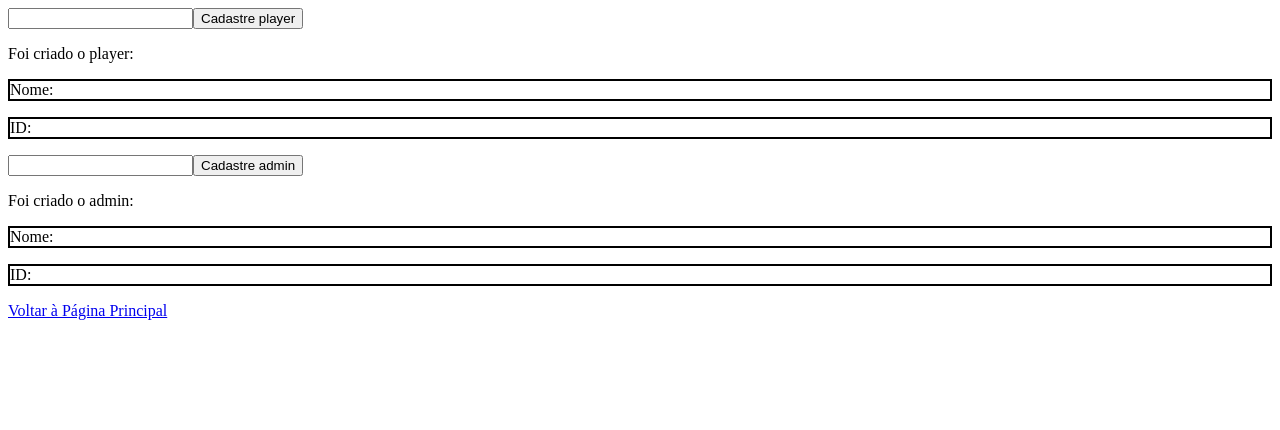
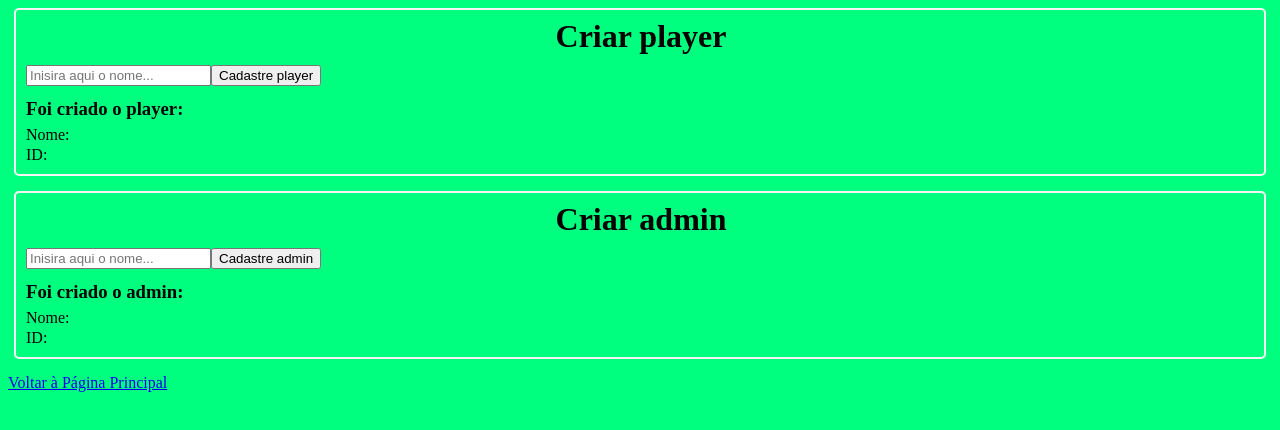
Before and after one commit to lfsmariz/saude-checker-ui, a React (Create React App) app: page /register in a window 1280 px wide. Shown: the top 430 px of the page. Built offline with nearby package versions, Linux system fonts and the light colour scheme.

Commit message:
Change css

```diff
--- a/src/App.css
+++ b/src/App.css
@@ -1,3 +1,27 @@
-.user {
-  border: 2px solid black;
+.divUser{
+  border-radius: 5px;
+  border: 2px solid whitesmoke;
+  padding-bottom: 10px;
+  padding-left: 10px;
+  padding-right: 8px;
+  margin: 6px;
+  margin-bottom: 15px;
 }
+
+.titleUser{
+  text-align: center;
+  margin: 0;
+  padding-top: 8px;
+  padding-bottom: 10px;
+}
+
+.textTopUser{
+  margin: 0;
+  padding-top: 12px;
+  padding-bottom: 4px;
+}
+
+.textUser{
+  margin: 0;
+  padding-top: 2px;
+}
--- a/src/App.js
+++ b/src/App.js
@@ -6,6 +6,7 @@ import RegisterPage from "./pages/RegisterPage";
 import PlayerPage from "./pages/PlayerPage";
 
 function App() {
+  document.body.style.backgroundColor="springgreen"
   return (
     <Router>
       <Switch>
--- a/src/components/RegisterComponent.js
+++ b/src/components/RegisterComponent.js
@@ -26,12 +26,13 @@ const RegisterComponent = (props) => {
   }
 
   return(
-    <div>
-    <input type="text" onChange = {handleInput}/>
+    <div className = "divUser">
+    <h1 className = "titleUser">Criar {typeRegister}</h1>
+    <input type="text" placeholder="Inisira aqui o nome..." onChange = {handleInput}/>
     <button type = "button" onClick={() => handleClick(register)}>Cadastre {typeRegister}</button>
-    <p>Foi criado o {typeRegister}:</p>
-    <p className = "user">Nome: {nameUser}</p>
-    <p className = "user">ID: {idUser}</p>
+    <h3 className = "textTopUser">Foi criado o {typeRegister}:</h3>
+    <p className = "textUser">Nome: {nameUser}</p>
+    <p className = "textUser">ID: {idUser}</p>
     </div>
   );
 }
--- a/src/pages/MainPage.js
+++ b/src/pages/MainPage.js
@@ -3,19 +3,20 @@ import { Link } from "react-router-dom";
 const MainPage = () => {
   return (
     <>
+    <h1>Saude Checker</h1>
     <Link to="/admin">
       <div>
-        <h1>Página do administrador</h1>
+        <h1 className="btnMain">Página do administrador</h1>
       </div>
     </Link>
     <Link to="/player">
     <div>
-      <h1>Página do player</h1>
+      <h1 className="btnMain">Página do player</h1>
     </div>
     </Link>
     <Link to="/register">
     <div>
-      <h1>Página de Cadastro</h1>
+      <h1 className="btnMain">Página de Cadastro</h1>
     </div>
     </Link>
   </>
--- a/src/pages/RegisterPage.js
+++ b/src/pages/RegisterPage.js
@@ -3,7 +3,7 @@ import RegisterComponent from "../components/RegisterComponent";
 
 const RegisterPage = () => {
   return (
-    <div>
+    <div className="body">
       <RegisterComponent typeRegister="player"/>
       <RegisterComponent typeRegister="admin"/>
 
```
